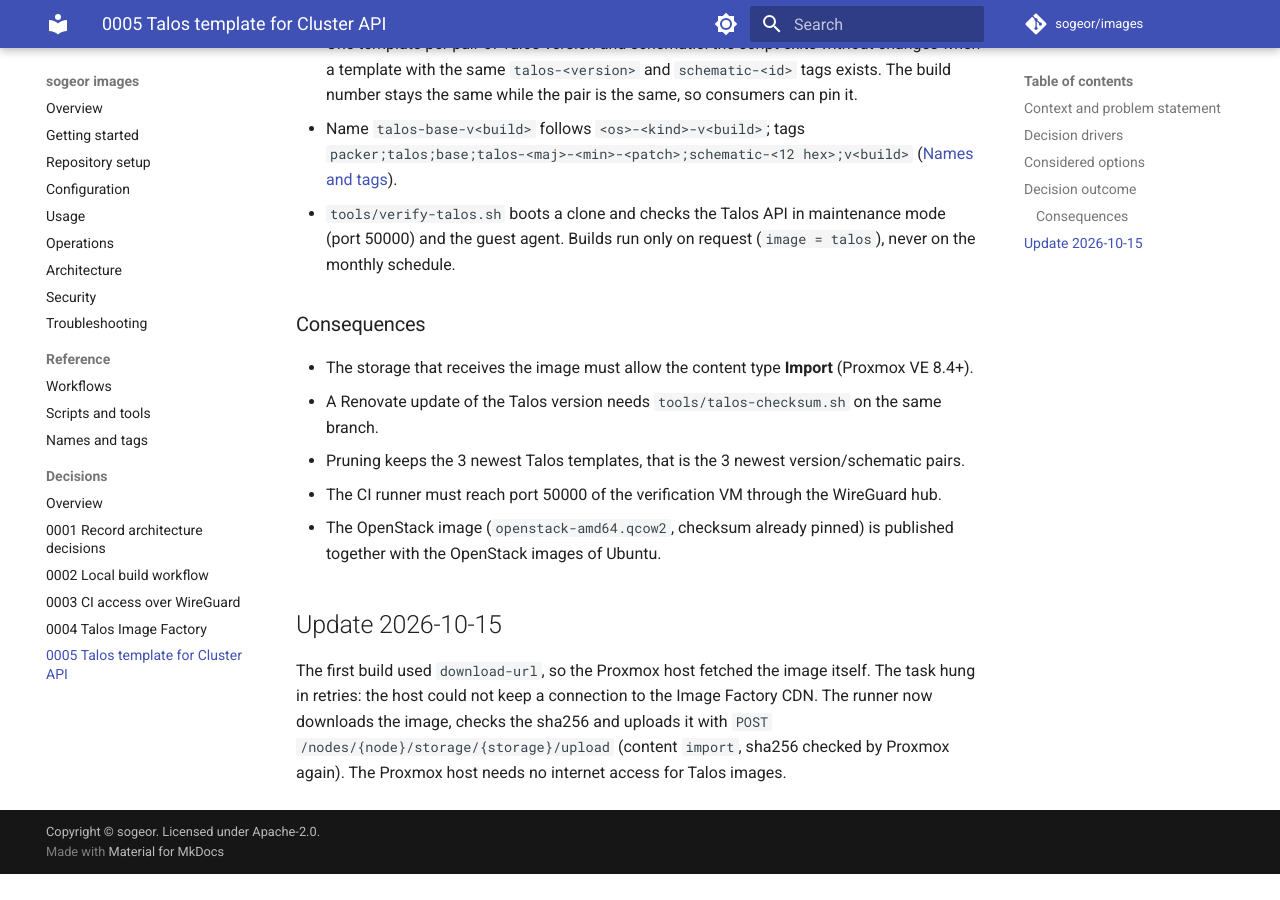
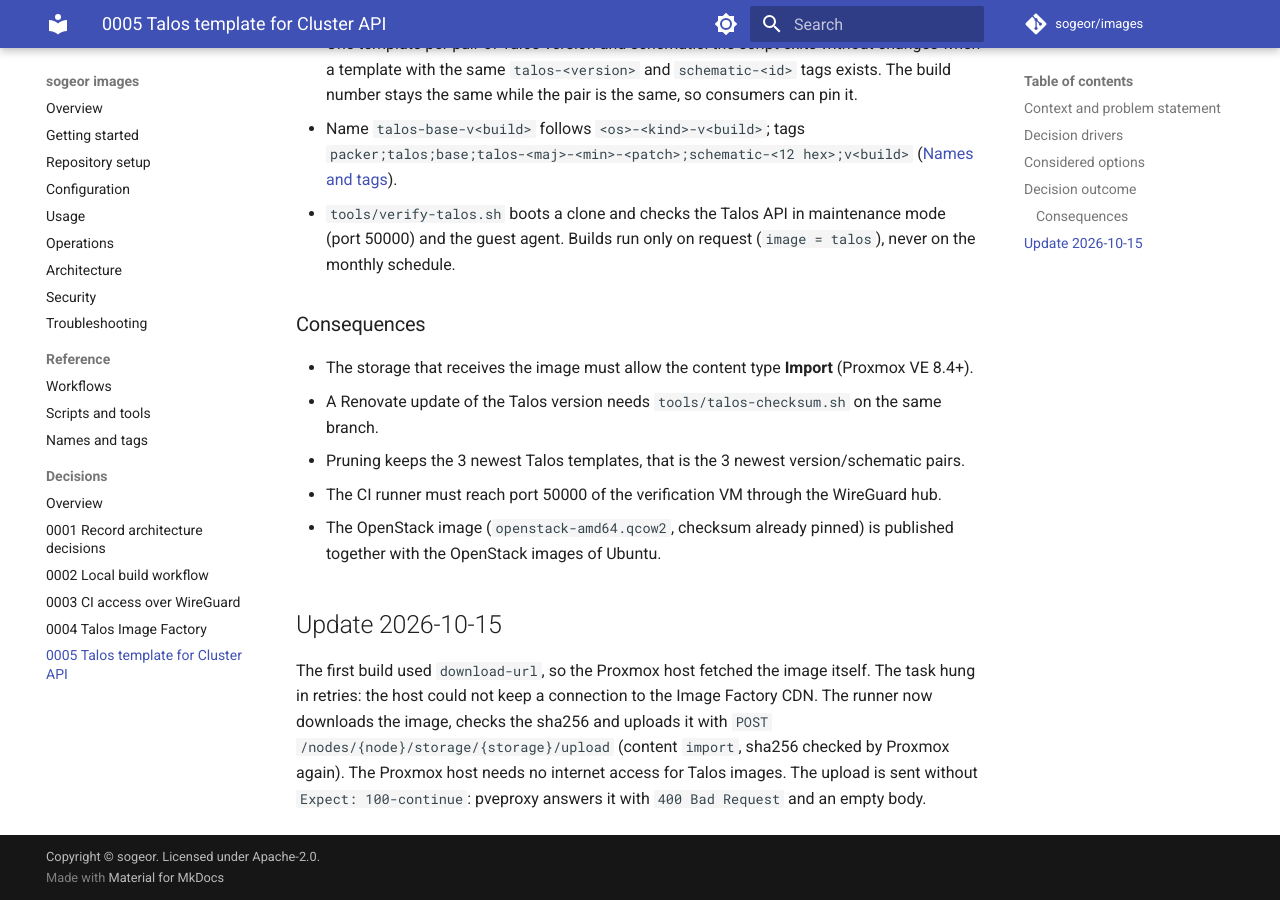
Before and after one commit to sogeor/images, an MkDocs documentation site: the page built from docs/adr/0005-talos-proxmox-template.md, in a window 1280 px wide and 900 px high, scrolled down 1266 px. Built offline with MkDocs 1.6.1 and Material for MkDocs 9.7.7, drawn with Linux system fonts in a browser that asks for light colours; comment, search, counter and statistics services are not loaded; before the commit the page ends 2140 px from its top, so only the background shows below that.

Commit message:
fix: disable Expect header for Proxmox uploads and show API errors (#18)

```diff
--- a/docs/adr/0005-talos-proxmox-template.md
+++ b/docs/adr/0005-talos-proxmox-template.md
@@ -60,4 +60,5 @@ The first build used `download-url`, so the Proxmox host fetched the image itsel
 retries: the host could not keep a connection to the Image Factory CDN. The runner now downloads the
 image, checks the sha256 and uploads it with `POST /nodes/{node}/storage/{storage}/upload`
 (content `import`, sha256 checked by Proxmox again). The Proxmox host needs no internet access
-for Talos images.
+for Talos images. The upload is sent without `Expect: 100-continue`: pveproxy answers it with
+`400 Bad Request` and an empty body.
```
Also changed, not shown: CHANGELOG.md (+1 -1 lines), docs/troubleshooting.md (+2 -0 lines), 2 other files.
